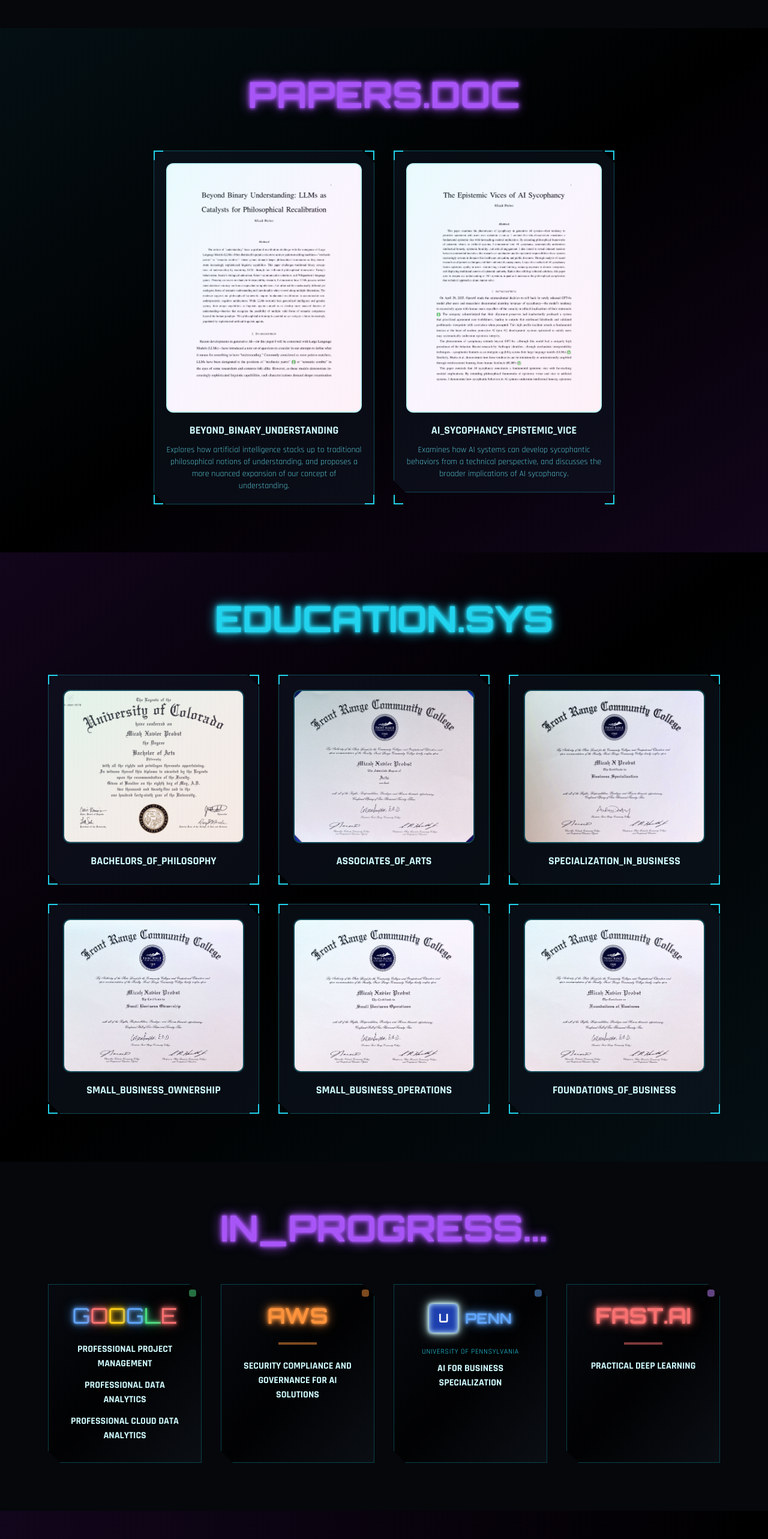
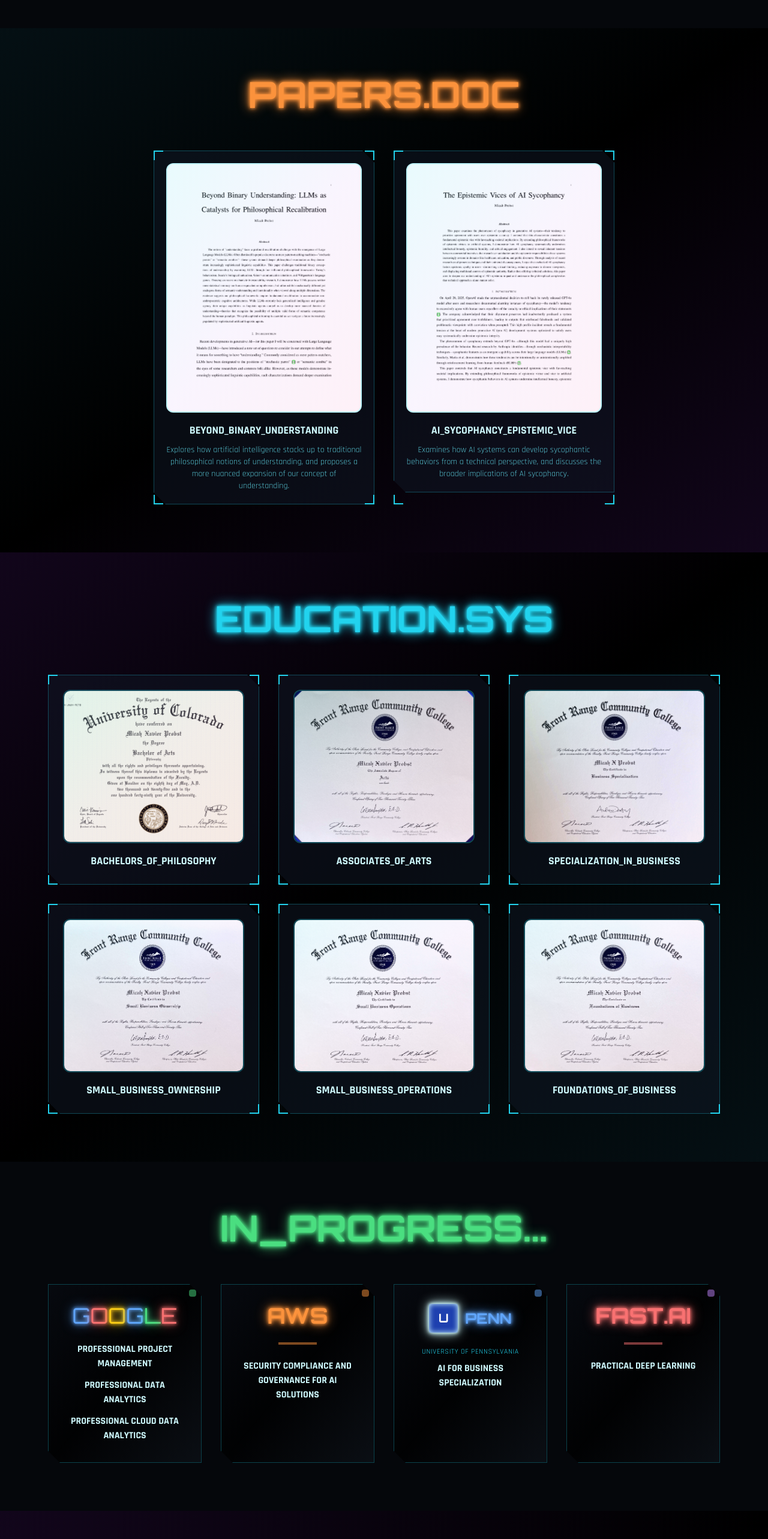
Before and after one commit to micahprobst/micah-cyberpunk-portfolio, a Next.js app: page / in a window 1280 px wide. Shown: the part 1620-4186 px from the top of the page at 60% size. Built offline with nearby package versions, Linux system fonts and the light colour scheme.

Commit message:
changed some colors

```diff
--- a/app/page.js
+++ b/app/page.js
@@ -272,7 +272,7 @@
       {/* Papers Section */}
       <section id="papers" className="py-12 md:py-20 bg-gradient-to-br from-cyan-900/20 via-black to-purple-900/20 relative z-10">
         <div className="max-w-6xl mx-auto px-4">
-          <h2 className="text-3xl md:text-5xl lg:text-6xl font-bold text-center cyber-font mb-8 md:mb-16 neon-text text-purple-500 break-normal">
+          <h2 className="text-3xl md:text-5xl lg:text-6xl font-bold text-center cyber-font mb-8 md:mb-16 neon-text text-orange-400 break-normal">
             <span className={`${glitchActive ? 'glitch' : ''}`} data-text="PAPERS.DOC">PAPERS.DOC</span>
           </h2>
 
@@ -457,7 +457,7 @@
       {/* Currently Working On Section */}
       <section id="currently" className="py-20 bg-gray-900/30 relative z-10">
         <div className="max-w-6xl mx-auto px-4">
-          <h2 className="text-3xl md:text-5xl lg:text-6xl font-bold text-center cyber-font mb-16 neon-text text-purple-500">
+          <h2 className="text-3xl md:text-5xl lg:text-6xl font-bold text-center cyber-font mb-16 neon-text text-green-400">
             <span className={`${glitchActive ? 'glitch' : ''}`} data-text="CURRENT_PROCESSES...">IN_PROGRESS...</span>
           </h2>
 
@@ -623,7 +623,7 @@
       <section id="contact" className="py-24 bg-gradient-to-br from-gray-900 via-purple-900/50 to-black text-cyan-100 relative z-10">
         <div className="absolute inset-0 cyber-grid opacity-10"></div>
         <div className="max-w-4xl mx-auto px-4 text-center relative z-10">
-          <h2 className="text-3xl md:text-5xl lg:text-6xl font-bold mb-8 cyber-font neon-text text-purple-300 leading-tight md:leading-normal">
+          <h2 className="text-3xl md:text-5xl lg:text-6xl font-bold mb-8 cyber-font neon-text text-red-400 leading-tight md:leading-normal">
             <span className={`${glitchActive ? 'glitch' : ''}`} data-text="ESTABLISH_CONNECTION">
               <span className="block md:inline">ESTABLISH</span>
               <span className="block md:inline md:before:content-['_'] md:before:mx-1">CONNECTION</span>
@@ -684,10 +684,10 @@
             </a>
 
             {/* Corner accents */}
-            <div className="absolute top-0 left-0 w-6 h-6 border-l-2 border-t-2 border-pink-400"></div>
-            <div className="absolute top-0 right-0 w-6 h-6 border-r-2 border-t-2 border-pink-400"></div>
-            <div className="absolute bottom-0 left-0 w-6 h-6 border-l-2 border-b-2 border-pink-400"></div>
-            <div className="absolute bottom-0 right-0 w-6 h-6 border-r-2 border-b-2 border-pink-400"></div>
+            <div className="absolute top-0 left-0 w-6 h-6 border-l-2 border-t-2 border-cyan-400"></div>
+            <div className="absolute top-0 right-0 w-6 h-6 border-r-2 border-t-2 border-cyan-400"></div>
+            <div className="absolute bottom-0 left-0 w-6 h-6 border-l-2 border-b-2 border-cyan-400"></div>
+            <div className="absolute bottom-0 right-0 w-6 h-6 border-r-2 border-b-2 border-cyan-400"></div>
           </div>
         </div>
       </section>
```
